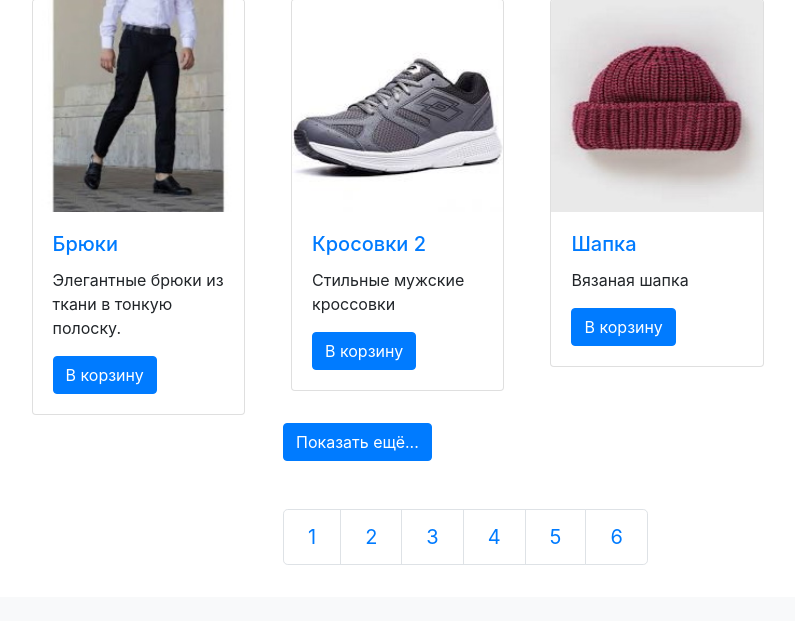
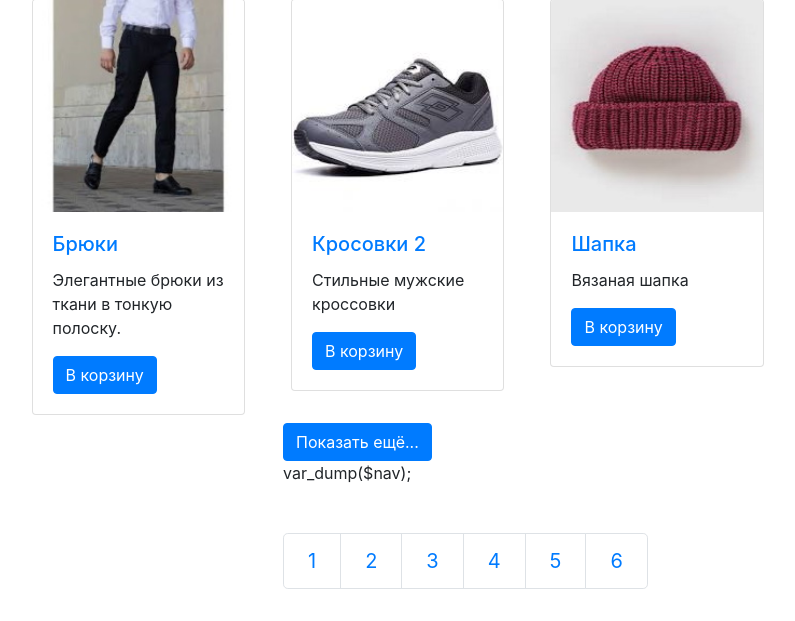
Before and after one commit to oleg-marchenko1983/shop-admin-php-sql, a PHP site: page / in a window 1280 px wide. Shown: the part 488-1109 px from the top of the page, without its empty margins (377-1172 px from the left). Before the commit the page ends 1053 px from the top, so only its background shows below. Run offline with PHP 8.4, Linux system fonts and the light colour scheme; data comes from the database, SQL or seed files in the repository.

Commit message:
var_dump

```diff
--- a/index.php
+++ b/index.php
@@ -23,9 +23,11 @@
         <button class="btn btn-primary lg-btn" id="get-more">
           Показать ещё...
         </button>
+        var_dump($nav);
       <?php
       }
       ?>
+
 
 
     </div>
```
